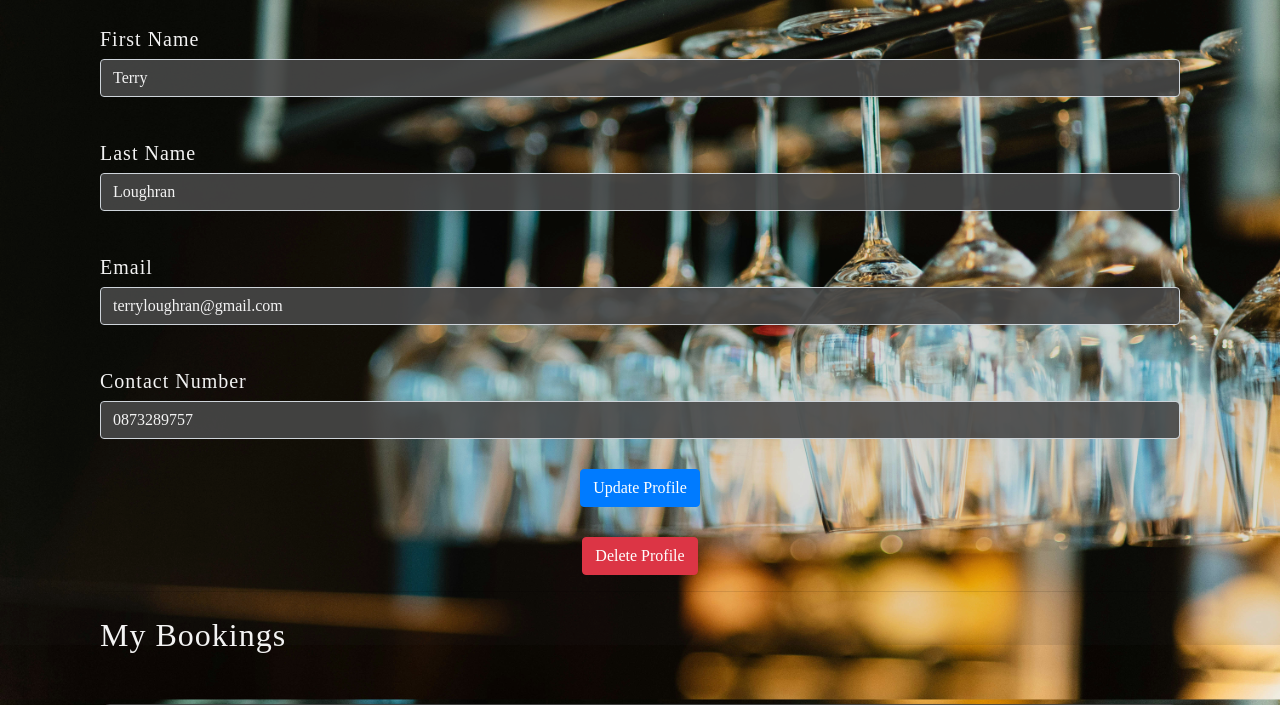
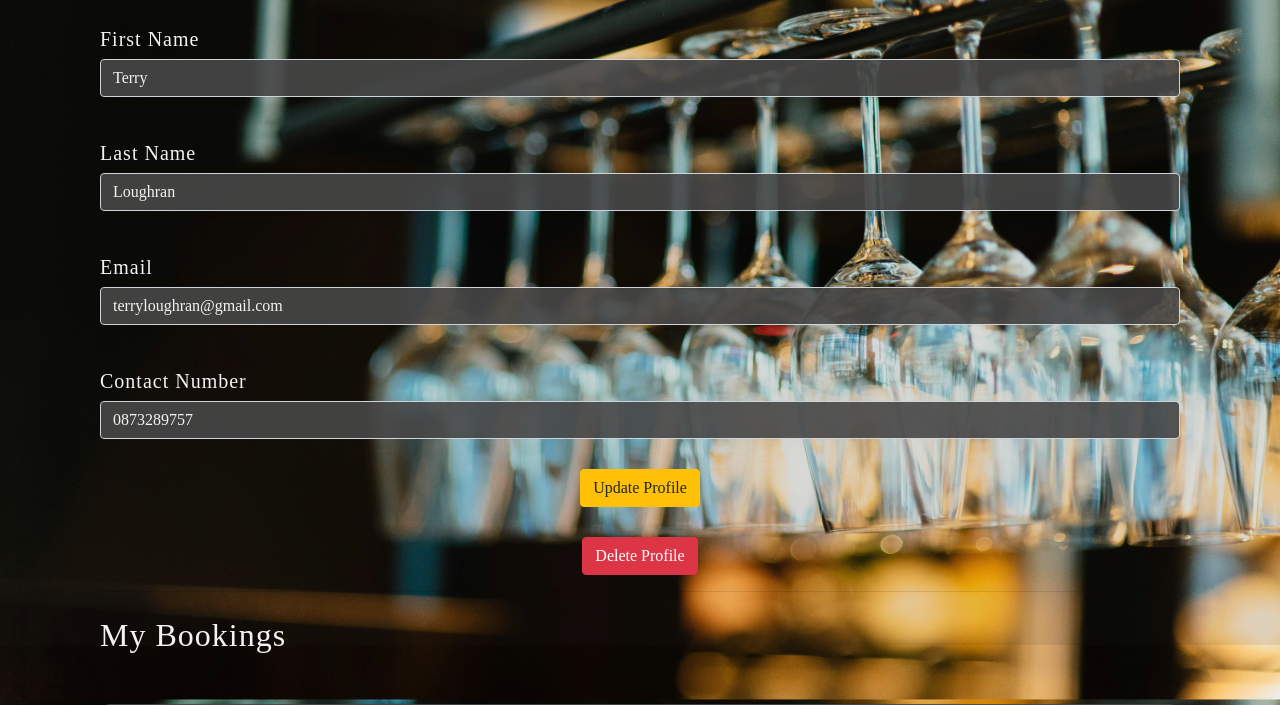
Before and after one commit to TerryLoc/wine-bar-project, a Django app: page /wine_cellar/profile/ in a window 1280 px wide. Shown: the part 155-860 px from the top of the page. Run offline with Django 5.2, Linux system fonts and the light colour scheme; a user stored in the database is signed in; data comes from the database, SQL or seed files in the repository; both versions use the stored data as it was after the commit; some libraries are stand-ins or nearby versions; some web fonts are replaced.

Commit message:
style: update profile  color from primary to warning

```diff
--- a/bookings/templates/bookings/profile.html
+++ b/bookings/templates/bookings/profile.html
@@ -41,7 +41,7 @@
           </div>
         {% endif %}
       </div>
-      <button type="submit" class="btn btn-primary">Update Profile</button>
+      <button type="submit" class="btn btn-warning">Update Profile</button>
     </form>
     <button type="button" class="btn btn-danger mt-2" data-toggle="modal" data-target="#deleteProfileModal">Delete Profile</button>
 
```
Also changed, not shown: db.sqlite3.
